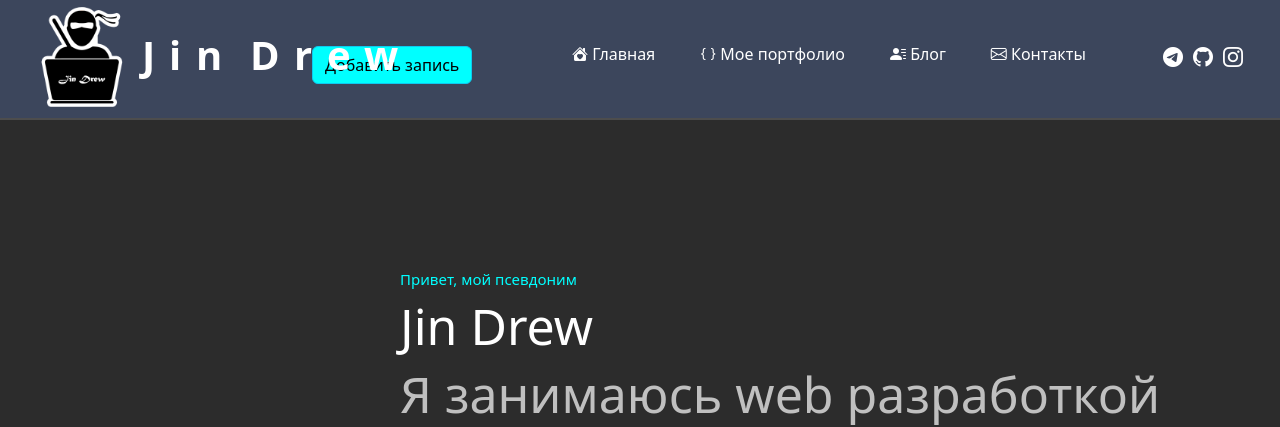
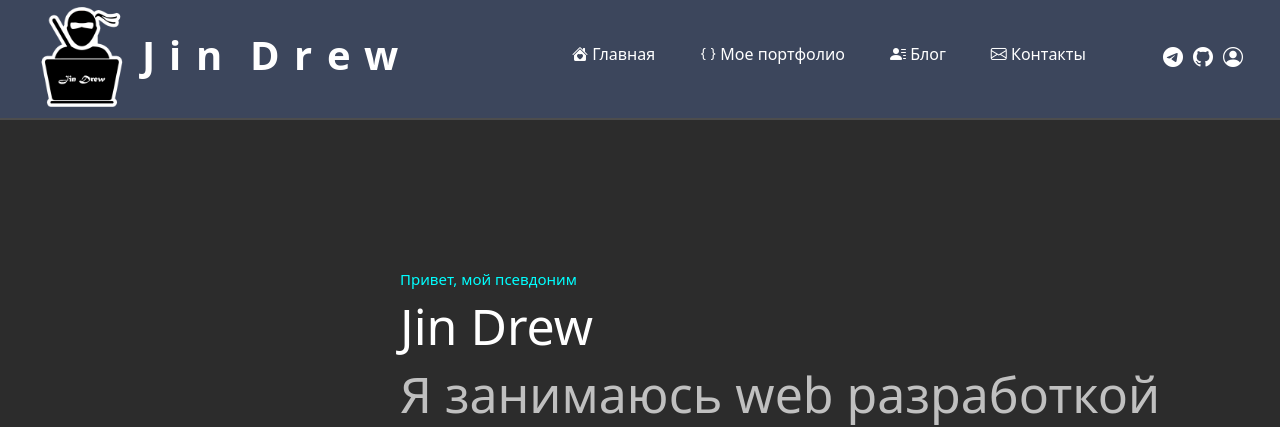
Before and after one commit to qJinDrew/web-app, a Django app: page / in a window 1280 px wide; the page is wider, and only the part inside the window is pictured. Shown: the top 427 px of that part. Run offline with Django 4.2, Linux system fonts and the light colour scheme; some libraries are stand-ins or nearby versions.

Commit message:
Update layout.html

```diff
--- a/main/templates/main/layout.html
+++ b/main/templates/main/layout.html
@@ -32,16 +32,16 @@
             <a href="{% url 'news_home' %}"><li><i class="bi bi-person-lines-fill"></i> Блог </li></a>
             <a href=""><li><i class="bi bi-envelope"></i> Контакты </li></a>
         <ul class="cont"
-            <a href="https://www.instagram.com/jin.drew"><li><i class="bi bi-instagram"></i></li></a>
-            <a href="https://github.com/qJinDrew"><li><i class="bi bi-github"></i></li></a>
-            <a href="https://t.me/jin_drew"><li><i class="bi bi-telegram"></i></li></a>
+            <a href=""><li><i class=""></i></li></a> <!-- крайняя ссылка не жмякалась, убрал баг -->
+            <a href="http://127.0.0.1:8000/admin/" target="_blank"><li><i class="bi bi-person-circle"></i></li></a>
+            <a href="https://github.com/qJinDrew" target="_blank"><li><i class="bi bi-github"></i></li></a>
+            <a href="https://t.me/jin_drew" target="_blank"><li><i class="bi bi-telegram"></i></li></a>
         </ul>
         </ul>
+     {% if request.user.is_superuser %}
         <button class="btn btn-info" onclick="window.location.href = '{% url 'create' %}';"> Добавить запись </button>
-
-
-
-
+    {% else %}
+    {% endif %}
     </aside>
     <main>          <!-- основная часть -->
         {% block content %}
```
